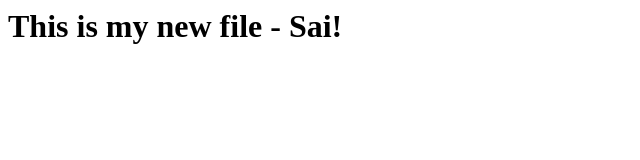
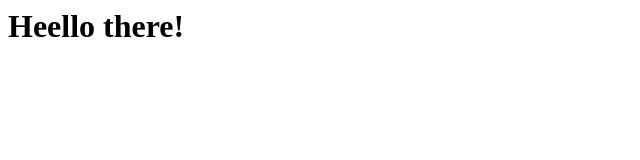
Before and after one commit to gcsai/gcsai.github.io, a plain HTML site: page index.html in a window 1280 px wide. Shown: the whole page, without its empty margins (0-640 px from the left). Drawn offline with Linux system fonts and the light colour scheme.

Commit message:
Blog Updates

```diff
--- a/index.html
+++ b/index.html
@@ -1 +1 @@
-<h1> This is my new file - Sai! </h1>
+<h1>Heello there!</h1>
```
Also changed, not shown: 1 other file.
